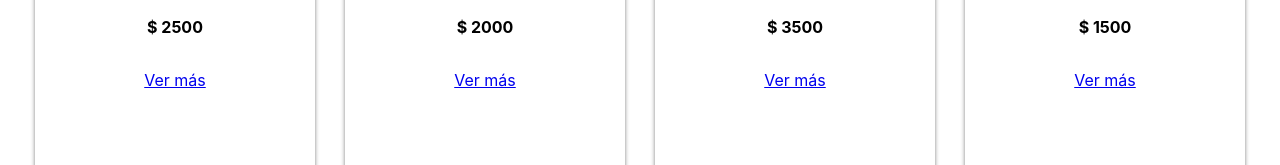
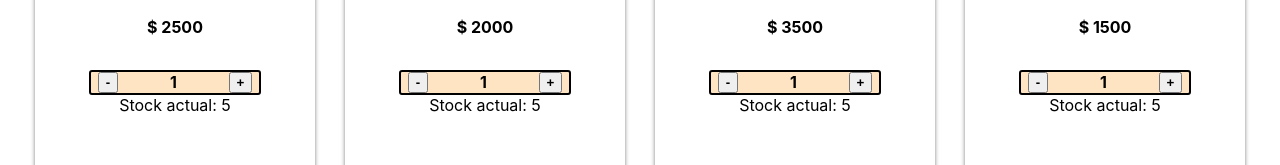
Before and after one commit to CarlosAltamiranoO/InformaticaAltamirano, a React (Create React App) app: page / in a window 1280 px wide. Shown: the part 604-769 px from the top of the page. Built offline with nearby package versions, Linux system fonts and the light colour scheme.

Commit message:
se agergo ItemListCount

```diff
--- /dev/null
+++ b/src/components/ItemCount/ItemCount.css
@@ -0,0 +1,16 @@
+.contenedor{
+    display: flex;
+    justify-content: space-around;
+    width: 60%;
+    background-color: bisque;
+    border-radius: 3px ;
+    border: 2px solid;
+}
+.contenedor span{
+    width: 50%;
+    font-weight: bold;
+
+}
+.contenedor button{
+    font-weight: bold;
+}
--- /dev/null
+++ b/src/components/ItemCount/ItemCount.jsx
@@ -0,0 +1,27 @@
+import React from 'react'
+import "./ItemCount.css";
+
+export default function ItemCount(props) {
+    const [value, setValue] = React.useState({count: props.initial, stock: props.stock });
+
+    function onAdd(){
+
+        if(value.stock > 1) setValue({count: value.count + 1, stock: value.stock -1});
+
+    }
+    function onSus(){
+
+        if(value.count > 1) setValue({count: value.count - 1, stock: value.stock +1});
+    }
+  return (
+    <>
+        <div className='contenedor'>
+        <button onClick={onSus}> - </button>
+        <span>{value.count}</span>
+        <button onClick={onAdd}> + </button>
+    </div>
+    <span>Stock actual: {value.stock -1 }</span>
+    </>
+
+  )
+}
--- a/src/components/Product/Card.jsx
+++ b/src/components/Product/Card.jsx
@@ -1,5 +1,6 @@
 import React from 'react'
 import "./Card.css";
+import ItemCount from '../ItemCount/ItemCount';
 
 function Card(props) {
     return (
@@ -12,7 +13,8 @@ function Card(props) {
                 <p>{props.description}</p>
                 <h4>$ {props.prise}</h4>
             </section>
-            <a href={props.source}>Ver más</a>
+            {/* <a href={props.source}>Ver más</a> */}
+            <ItemCount initial={1} stock={6}/>
         </section>
 
     )
```
